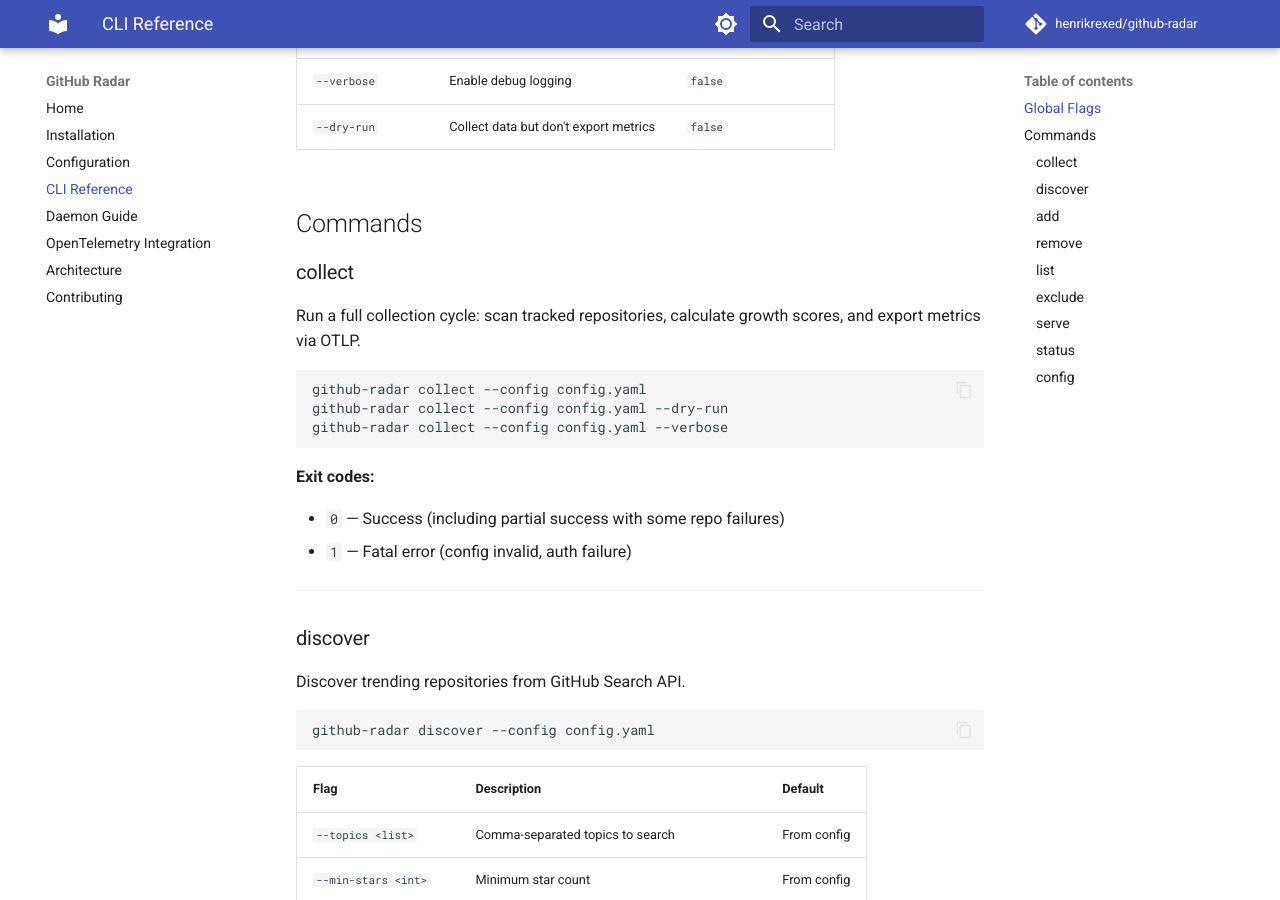
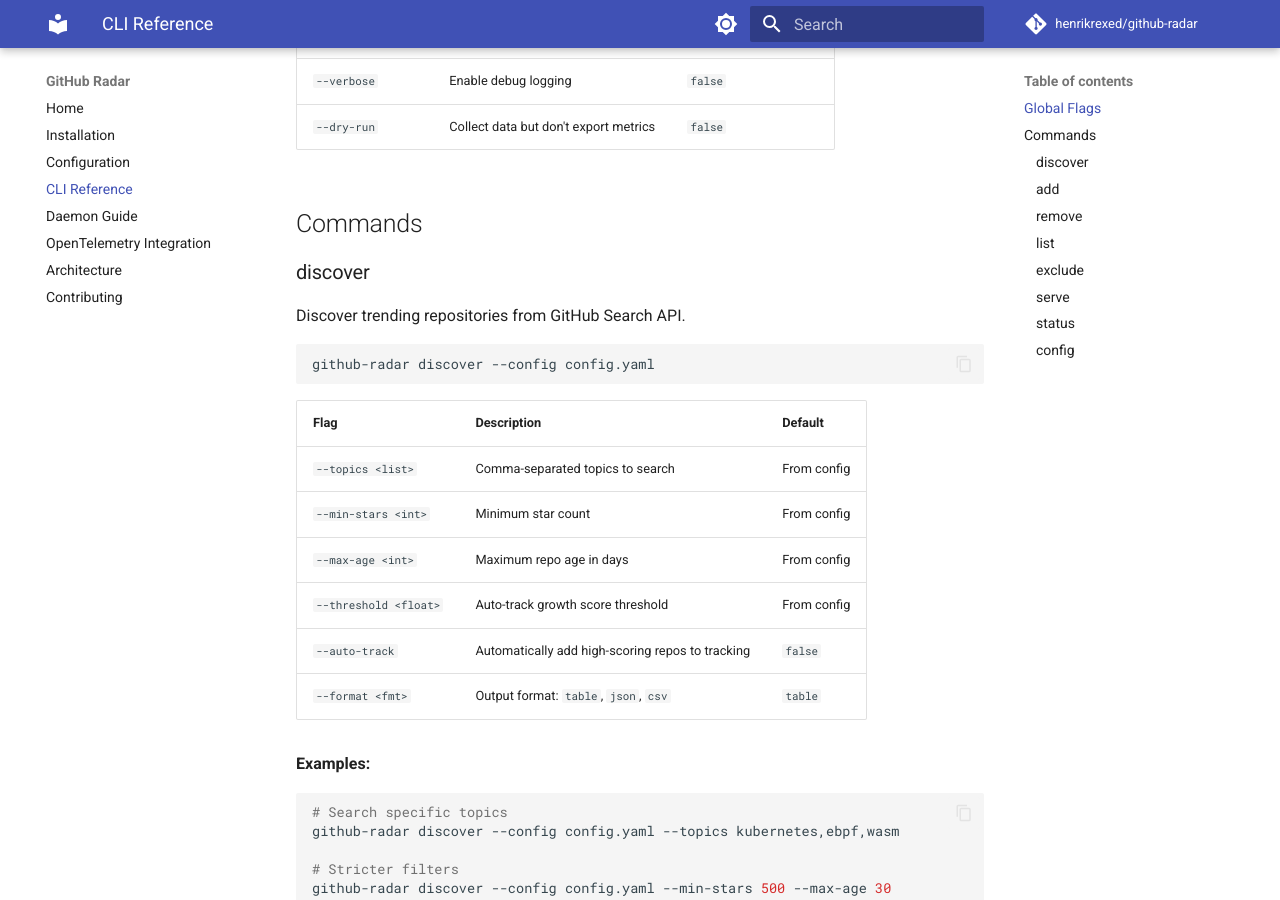
Before and after one commit to henrikrexed/github-radar, an MkDocs documentation site: the page built from docs/cli-reference.md, in a window 1280 px wide and 900 px high, scrolled down 305 px. Built offline with MkDocs 1.6.1 and Material for MkDocs 9.7.7, drawn with Linux system fonts in a browser that asks for light colours; comment, search, counter and statistics services are not loaded.

Commit message:
fix: resolve CLI flag parsing bugs and remove nonexistent collect command
- Fix flag ordering in add/remove: flags after positional args (e.g.
  `add repo --category cncf`) were silently ignored by Go's flag package
- Fix global flags (--dry-run, --verbose, --config) not working when
  placed after subcommand name
- Remove all references to nonexistent `collect` subcommand from docs
- Fix example config: add default for DT_API_TOKEN so it's not required
- Fix example config: correct org name opentelemetry -> open-telemetry

Co-Authored-By: Claude Opus 4.6 <noreply@anthropic.com>

````diff
--- a/docs/cli-reference.md
+++ b/docs/cli-reference.md
@@ -11,23 +11,6 @@ These flags apply to all commands:
 | `--dry-run` | Collect data but don't export metrics | `false` |
 
 ## Commands
-
-### collect
-
-Run a full collection cycle: scan tracked repositories, calculate growth scores, and export metrics via OTLP.
-
-```bash
-github-radar collect --config config.yaml
-github-radar collect --config config.yaml --dry-run
-github-radar collect --config config.yaml --verbose
-```
-
-**Exit codes:**
-
-- `0` — Success (including partial success with some repo failures)
-- `1` — Fatal error (config invalid, auth failure)
-
----
 
 ### discover
 
--- a/docs/otel-integration.md
+++ b/docs/otel-integration.md
@@ -150,7 +150,7 @@ scrape_configs:
 Test your configuration without actually exporting metrics:
 
 ```bash
-github-radar collect --config config.yaml --dry-run
+github-radar serve --config config.yaml --dry-run
 ```
 
 In dry-run mode, all data is collected and scored, but metrics are not sent to the OTLP endpoint. State is still saved.
````
Also changed, not shown: README.md (+2 -20 lines), docs/daemon-guide.md (+7 -3 lines), 3 other files.
